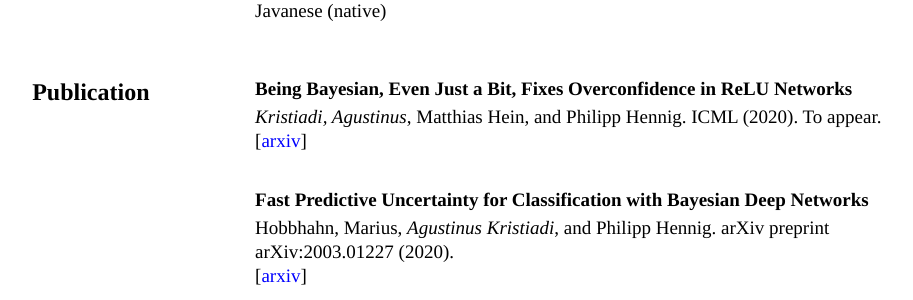
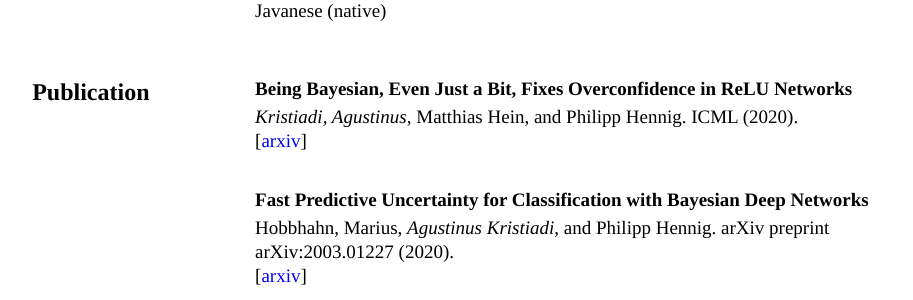
Before and after one commit to hsyodysseyjr/wiseodd0, a Jekyll site: the page built from about.html, in a window 1280 px wide and 900 px high, scrolled down 1510 px. Shown: the part 154-454 px from the top of the window, without its empty margins (177-1090 px from the left). Built offline with Jekyll 4.4.1, drawn with Linux system fonts in a browser that asks for light colours; nearby versions of some CDN libraries; formulas are drawn with MathJax 3.

Commit message:
Update about.html

```diff
--- a/about.html
+++ b/about.html
@@ -128,9 +128,9 @@ header-img: "img/about-bg.jpg"
         <div class="col-md-9">
             <h4>Being Bayesian, Even Just a Bit, Fixes Overconfidence in ReLU Networks</h4>
             <div>
-                <i>Kristiadi, Agustinus</i>, Matthias Hein, and Philipp Hennig. ICML (2020). To appear.
+                <i>Kristiadi, Agustinus</i>, Matthias Hein, and Philipp Hennig. ICML (2020).
             </div>
-                [<a href="https://arxiv.org/abs/2002.10118">arxiv</a>]
+                [<a href="http://proceedings.mlr.press/v119/kristiadi20a.html">arxiv</a>]
 
             <div class="row" style="padding-bottom: 2em"></div>
 
```
